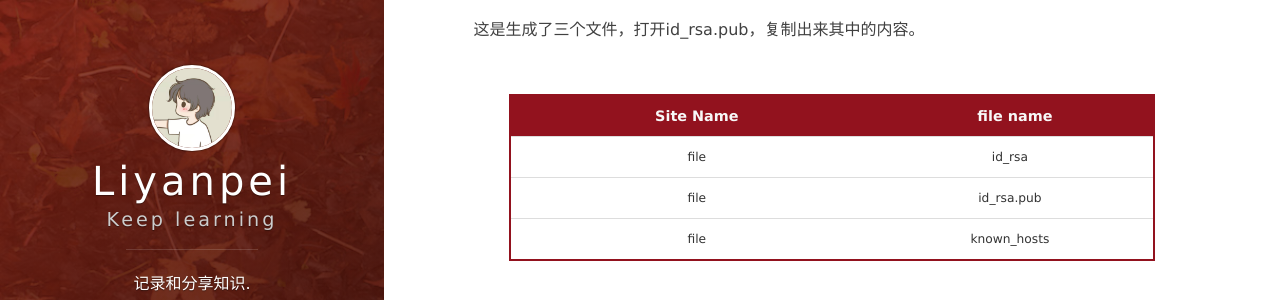
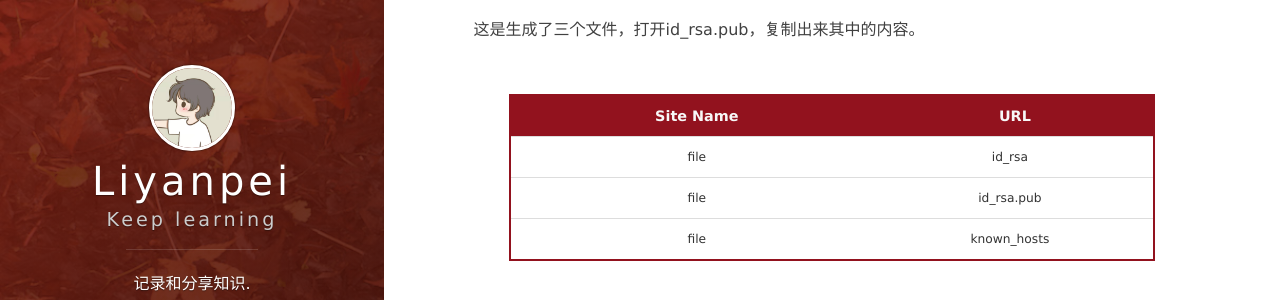
Before and after one commit to fanlyp/fan-lyp.github.io, a Jekyll site: the page built from _posts/2021-08-31-first-blog.markdown, in a window 1280 px wide and 900 px high, scrolled down 406 px. Shown: the part 152-452 px from the top of the window. Built offline with Jekyll 4.4.1, drawn with Linux system fonts in a browser that asks for light colours; nearby versions of some CDN libraries; comment, search, counter and statistics services are not loaded.

Commit message:
Update 2021-08-31-first-blog.markdown

````diff
--- a/_posts/2021-08-31-first-blog.markdown
+++ b/_posts/2021-08-31-first-blog.markdown
@@ -23,11 +23,11 @@ Enter file in which to save the key (/c/Users/x、/.ssh/id_rsa):
 ```
 这是生成了三个文件，打开id_rsa.pub，复制出来其中的内容。
 
-| Site Name    | file name                                          |
+| Site Name    | URL                                                |
 | ------------ | ---------------------------------------------------|
-|      file    |                      id_rsa                        |
-|      file    |                      id_rsa.pub                    |
-|      file    |                      known_hosts                   |
+| file   | id_rsa           |
+| file    | id_rsa.pub     |
+| file    | known_hosts                 |
 
 登录自己的github账户，在github添加密钥
 
````
